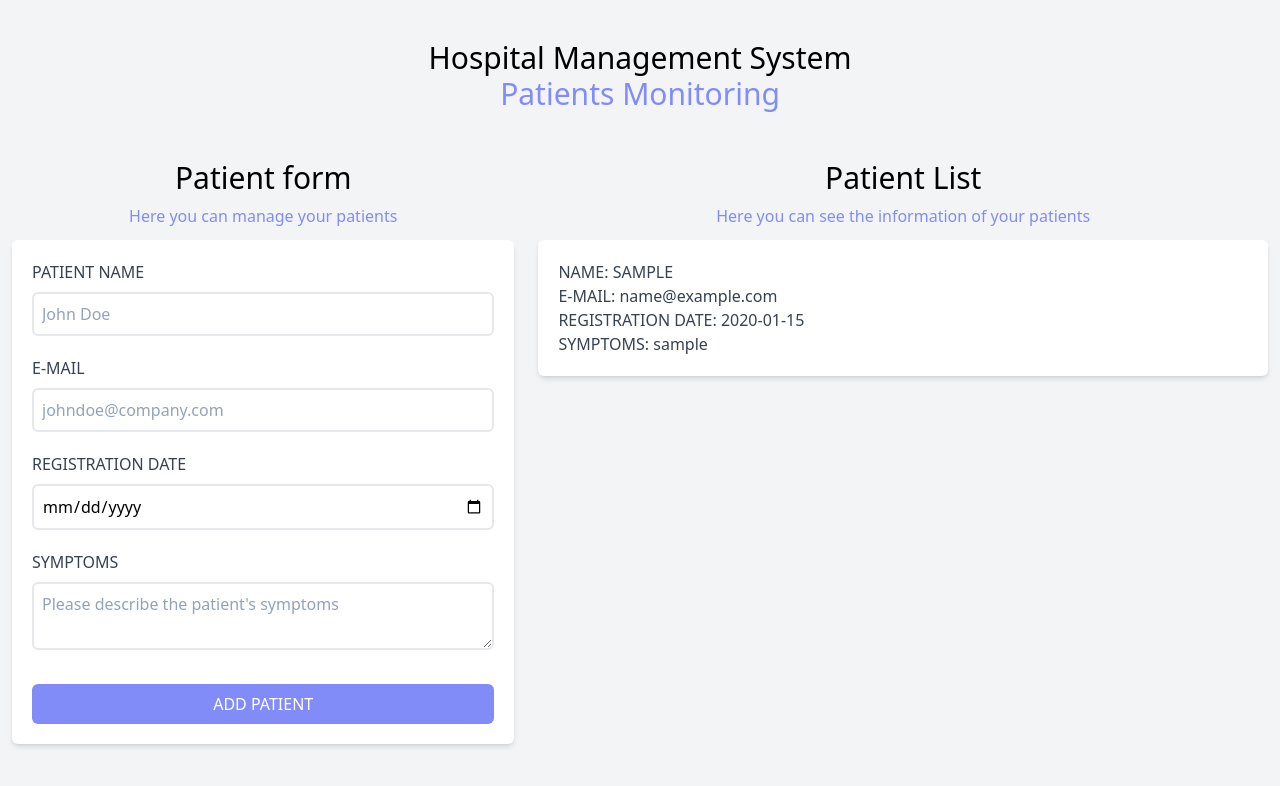
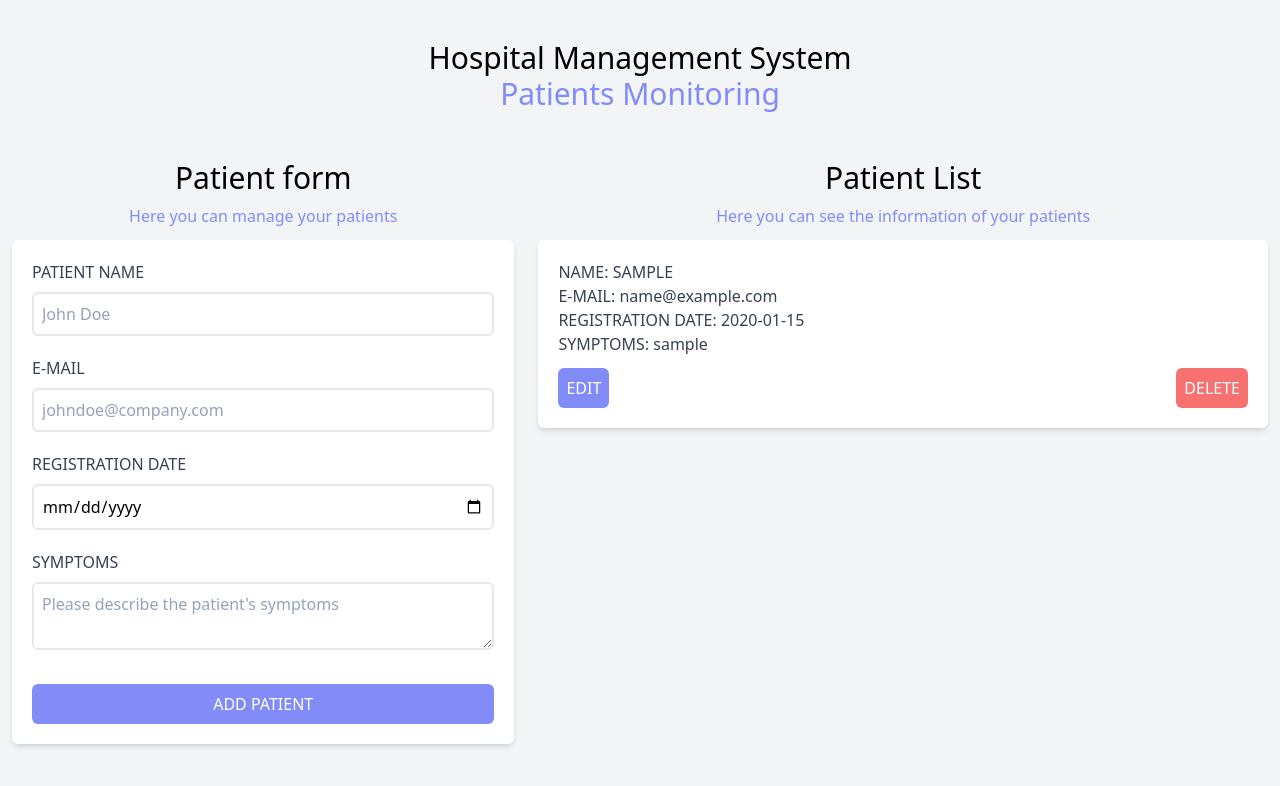
Before and after one commit to lopezisla/react-hospital, a React (Vite) app: page / in a window 1280 px wide. Both pictures are taken after typing "Sample", "name@example.com", "2020-01-15", "Sample" into the empty fields and a click on the input "Add Patient". Shown: the top 786 px of the page. Built offline with nearby package versions, Linux system fonts and the light colour scheme.

Commit message:
feat: add Edit and Delete buttons

```diff
--- a/src/components/Patient.jsx
+++ b/src/components/Patient.jsx
@@ -14,6 +14,20 @@ const Patient = ({ patient }) => {
       <p className="text-gray-700 font-medium uppercase">
         Symptoms: <span className="font-normal lowercase">{symptoms}</span>
       </p>
+      <div className="flex justify-between mt-3">
+        <button
+          type="button"
+          className="bg-indigo-400 p-2 rounded-md text-white uppercase font-medium hover:bg-indigo-600 cursor-pointer transition-all"
+        >
+          Edit
+        </button>
+        <button
+          type="button"
+          className="bg-red-400 p-2 rounded-md text-white uppercase font-medium hover:bg-red-600 cursor-pointer transition-all"
+        >
+          Delete
+        </button>
+      </div>
     </div>
   );
 };
```
